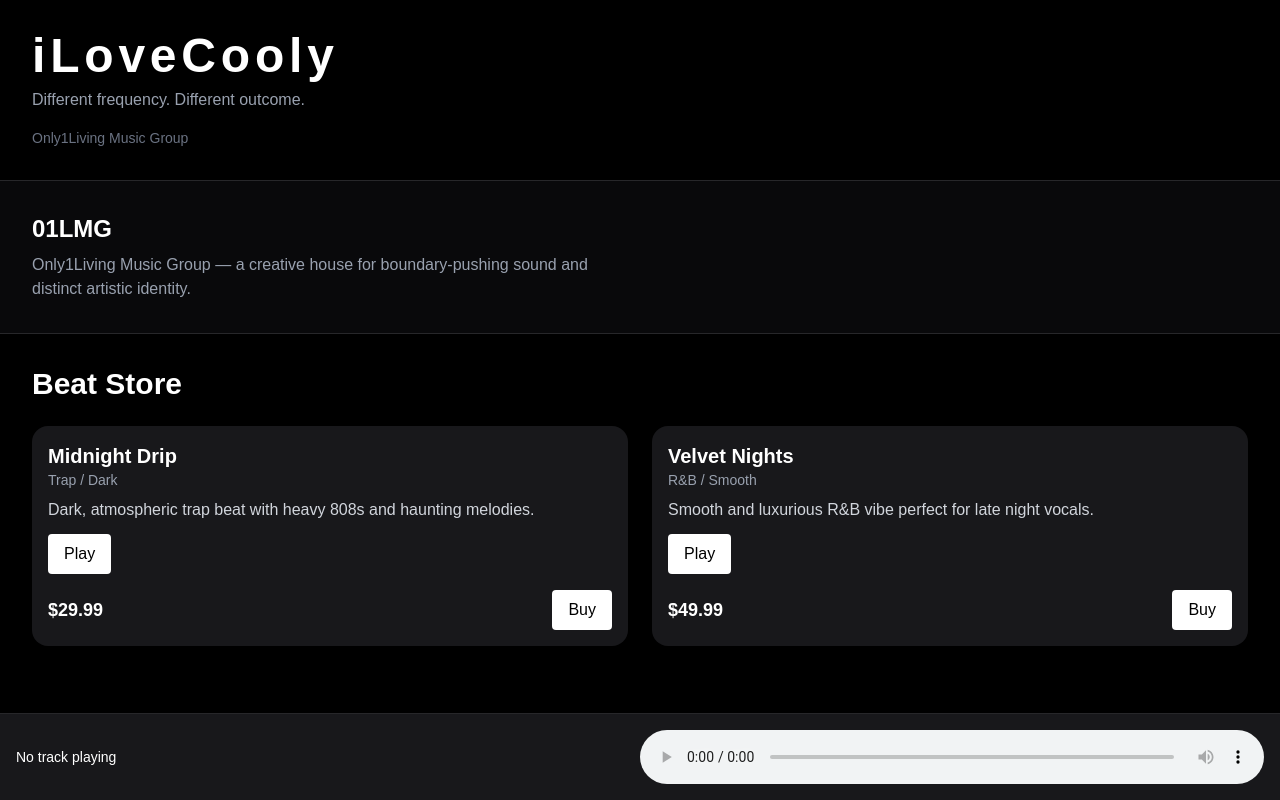
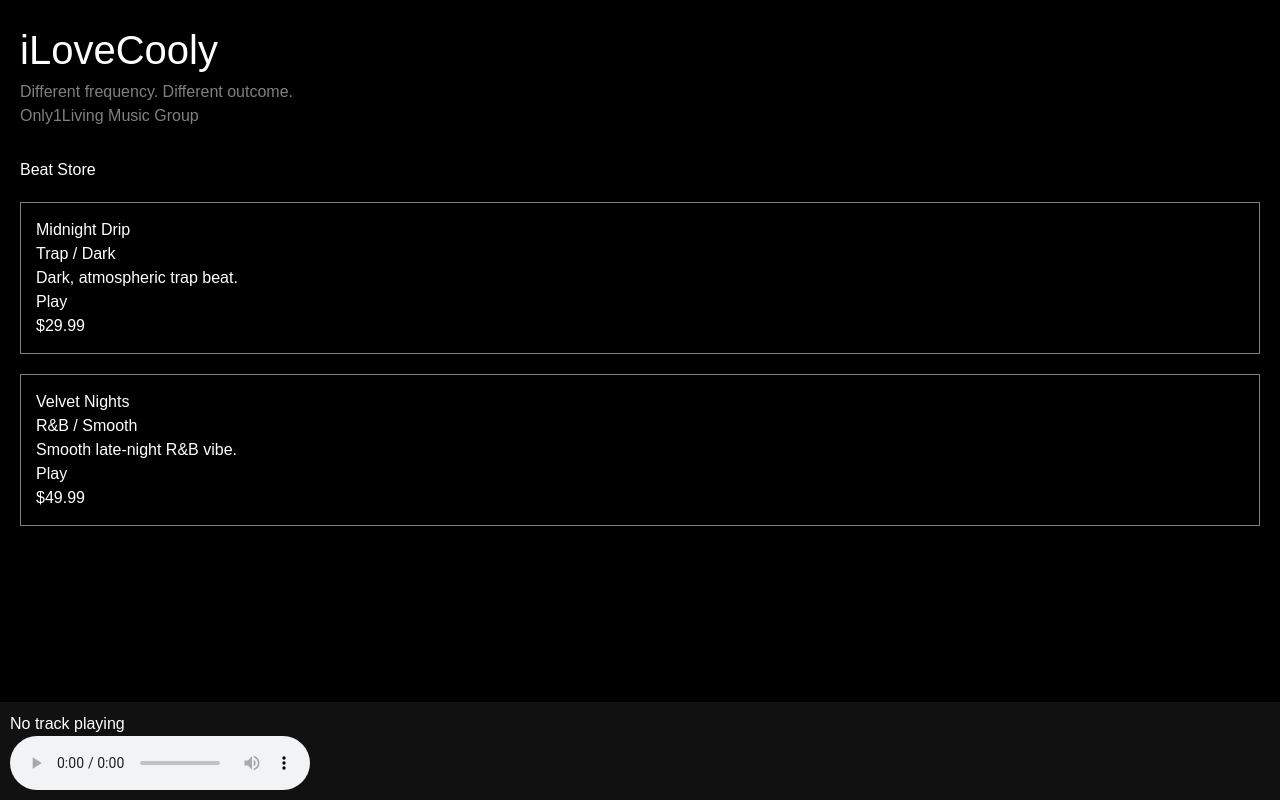
Before and after one commit to YCYC-prog/ilovecooly-store, a Next.js app: page / in a window 1280 px wide. Built offline with nearby package versions, Linux system fonts and the light colour scheme.

Commit message:
add pro player + luxury ui

```diff
--- a/app/page.js
+++ b/app/page.js
@@ -1,6 +1,6 @@
 "use client";
 
-import React, { useState, useRef } from "react";
+import { useState, useRef } from "react";
 
 const beatsData = [
   {
@@ -8,7 +8,7 @@ const beatsData = [
     title: "Midnight Drip",
     price: 29.99,
     tag: "Trap / Dark",
-    description: "Dark, atmospheric trap beat with heavy 808s and haunting melodies.",
+    description: "Dark, atmospheric trap beat.",
     audio: "https://www.soundhelix.com/examples/mp3/SoundHelix-Song-1.mp3"
   },
   {
@@ -16,28 +16,14 @@ const beatsData = [
     title: "Velvet Nights",
     price: 49.99,
     tag: "R&B / Smooth",
-    description: "Smooth and luxurious R&B vibe perfect for late night vocals.",
+    description: "Smooth late-night R&B vibe.",
     audio: "https://www.soundhelix.com/examples/mp3/SoundHelix-Song-2.mp3"
   }
 ];
 
-export default function BeatStore() {
-  const [loading, setLoading] = useState(null);
+export default function Home() {
   const [currentBeat, setCurrentBeat] = useState(null);
   const audioRef = useRef(null);
-
-  const handleCheckout = async (beat) => {
-    setLoading(beat.id);
-
-    const res = await fetch("/api/create-checkout-session", {
-      method: "POST",
-      headers: { "Content-Type": "application/json" },
-      body: JSON.stringify({ beat })
-    });
-
-    const data = await res.json();
-    window.location.href = data.url;
-  };
 
   const playBeat = (beat) => {
     setCurrentBeat(beat);
@@ -48,64 +34,33 @@ export default function BeatStore() {
   };
 
   return (
-    <div className="min-h-screen bg-black text-white pb-24">
+    <div style={{ background: "black", color: "white", minHeight: "100vh", padding: "20px" }}>
 
-      {/* HERO */}
-      <div className="p-8 border-b border-zinc-800">
-        <h1 className="text-5xl font-bold tracking-widest">iLoveCooly</h1>
-        <p className="text-gray-400 mt-2">Different frequency. Different outcome.</p>
-        <p className="mt-4 text-sm text-gray-500">Only1Living Music Group</p>
+      <h1 style={{ fontSize: "40px" }}>iLoveCooly</h1>
+      <p style={{ color: "gray" }}>Different frequency. Different outcome.</p>
+      <p style={{ color: "gray" }}>Only1Living Music Group</p>
+
+      <h2 style={{ marginTop: "30px" }}>Beat Store</h2>
+
+      {beatsData.map((beat) => (
+        <div key={beat.id} style={{ marginTop: "20px", padding: "15px", border: "1px solid gray" }}>
+
+          <h3>{beat.title}</h3>
+          <p>{beat.tag}</p>
+          <p>{beat.description}</p>
+
+          <button onClick={() => playBeat(beat)}>Play</button>
+
+          <p>${beat.price}</p>
+
+        </div>
+      ))}
+
+      <div style={{ position: "fixed", bottom: 0, left: 0, width: "100%", background: "#111", padding: "10px" }}>
+        <p>{currentBeat ? currentBeat.title : "No track playing"}</p>
+        <audio ref={audioRef} controls />
       </div>
 
-      {/* LABEL */}
-      <div className="p-8 bg-zinc-950 border-b border-zinc-800">
-        <h2 className="text-2xl font-semibold">01LMG</h2>
-        <p className="text-gray-400 mt-2 max-w-xl">
-          Only1Living Music Group — a creative house for boundary-pushing sound and distinct artistic identity.
-        </p>
-      </div>
-
-      {/* BEAT STORE */}
-      <div className="p-8">
-        <h2 className="text-3xl font-bold mb-6">Beat Store</h2>
-
-        <div className="grid grid-cols-1 md:grid-cols-2 gap-6">
-          {beatsData.map((beat) => (
-            <div key={beat.id} className="bg-zinc-900 rounded-2xl p-4 hover:scale-105 transition">
-
-              <h2 className="text-xl font-semibold">{beat.title}</h2>
-              <p className="text-sm text-gray-400">{beat.tag}</p>
-              <p className="mt-2 text-gray-300">{beat.description}</p>
-
-              <button
-                onClick={() => playBeat(beat)}
-                className="mt-3 px-4 py-2 bg-white text-black rounded"
-              >
-                Play
-              </button>
-
-              <div className="flex justify-between items-center mt-4">
-                <span className="text-lg font-bold">${beat.price}</span>
-                <button
-                  onClick={() => handleCheckout(beat)}
-                  className="bg-white text-black px-4 py-2 rounded"
-                >
-                  Buy
-                </button>
-              </div>
-
-            </div>
-          ))}
-        </div>
-      </div>
-
-      {/* GLOBAL PLAYER */}
-      <div className="fixed bottom-0 left-0 w-full bg-zinc-900 border-t border-zinc-800 p-4 flex items-center justify-between">
-        <p className="text-sm">
-          {currentBeat ? currentBeat.title : "No track playing"}
-        </p>
-        <audio ref={audioRef} controls className="w-1/2" />
-      </div>
     </div>
   );
 }
```
